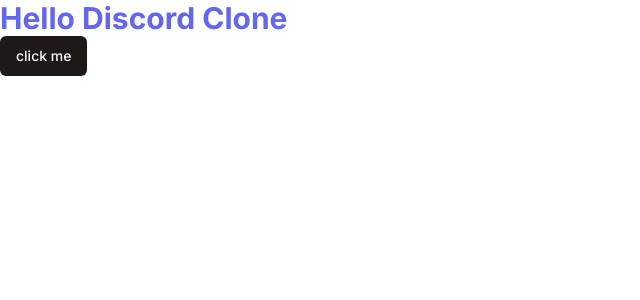
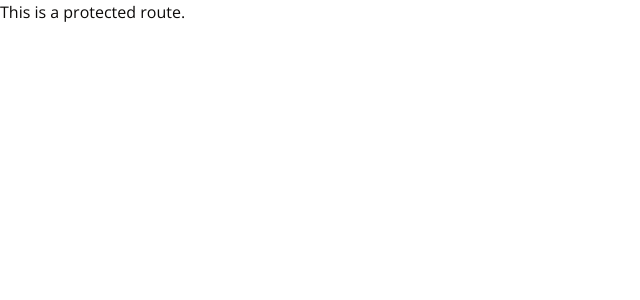
Before and after one commit to abhijitmanna912001/Discord-Clone, a Next.js app: page / in a window 1280 px wide. Shown: the top 300 px of the page, without its empty margins (0-640 px from the left). Built offline with nearby package versions, Linux system fonts and the light colour scheme.

Commit message:
Folders Setup

```diff
--- /dev/null
+++ b/app/(auth)/(routes)/login/page.tsx
@@ -0,0 +1,5 @@
+const LoginPage = () => {
+  return <div>Login Page!</div>;
+};
+
+export default LoginPage;
--- /dev/null
+++ b/app/(auth)/(routes)/register/page.tsx
@@ -0,0 +1,5 @@
+const RegisterPage = () => {
+  return <div>Register Page!</div>;
+};
+
+export default RegisterPage;
--- /dev/null
+++ b/app/(auth)/layout.tsx
@@ -0,0 +1,5 @@
+const AuthLayout = ({ children }: { children: React.ReactNode }) => {
+  return <div className="bg-red-500 h-full">{children}</div>;
+};
+
+export default AuthLayout;
--- /dev/null
+++ b/app/(main)/(routes)/page.tsx
@@ -0,0 +1,3 @@
+export default function Home() {
+  return <div>This is a protected route.</div>;
+}
--- a/app/layout.tsx
+++ b/app/layout.tsx
@@ -1,22 +1,22 @@
-import './globals.css'
-import type { Metadata } from 'next'
-import { Inter } from 'next/font/google'
+import "./globals.css";
+import type { Metadata } from "next";
+import { Open_Sans } from "next/font/google";
 
-const inter = Inter({ subsets: ['latin'] })
+const font = Open_Sans({ subsets: ["latin"] });
 
 export const metadata: Metadata = {
-  title: 'Create Next App',
-  description: 'Generated by create next app',
-}
+  title: "Team Chat Application",
+  description: "Generated by create next app",
+};
 
 export default function RootLayout({
   children,
 }: {
-  children: React.ReactNode
+  children: React.ReactNode;
 }) {
   return (
     <html lang="en">
-      <body className={inter.className}>{children}</body>
+      <body className={font.className}>{children}</body>
     </html>
-  )
+  );
 }
--- a/app/page.tsx
+++ /dev/null
@@ -1,10 +0,0 @@
-import { Button } from "@/components/ui/button";
-
-export default function Home() {
-  return (
-    <div>
-      <p className="text-3xl font-bold text-indigo-500">Hello Discord Clone</p>
-      <Button>click me</Button>
-    </div>
-  );
-}
```
